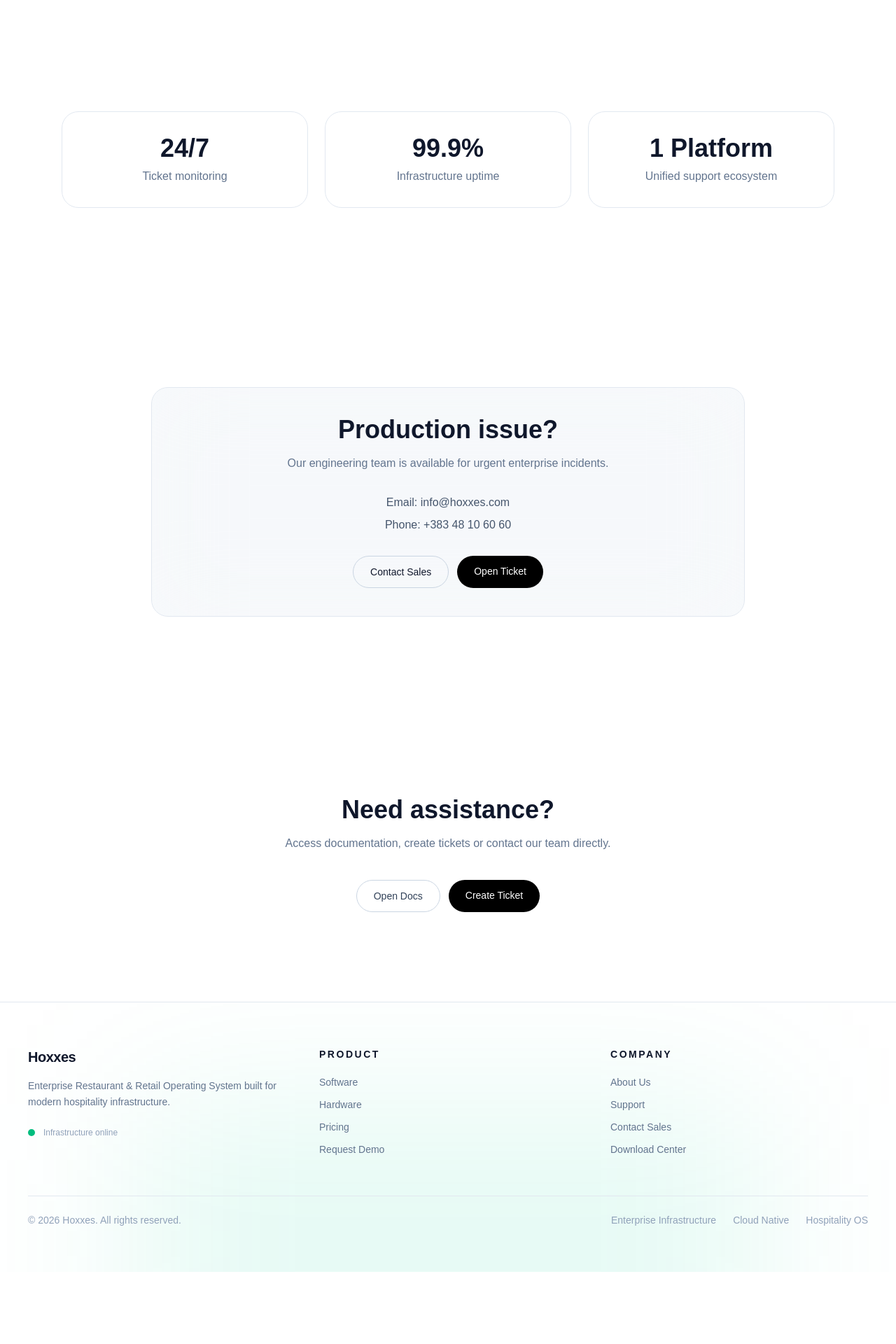
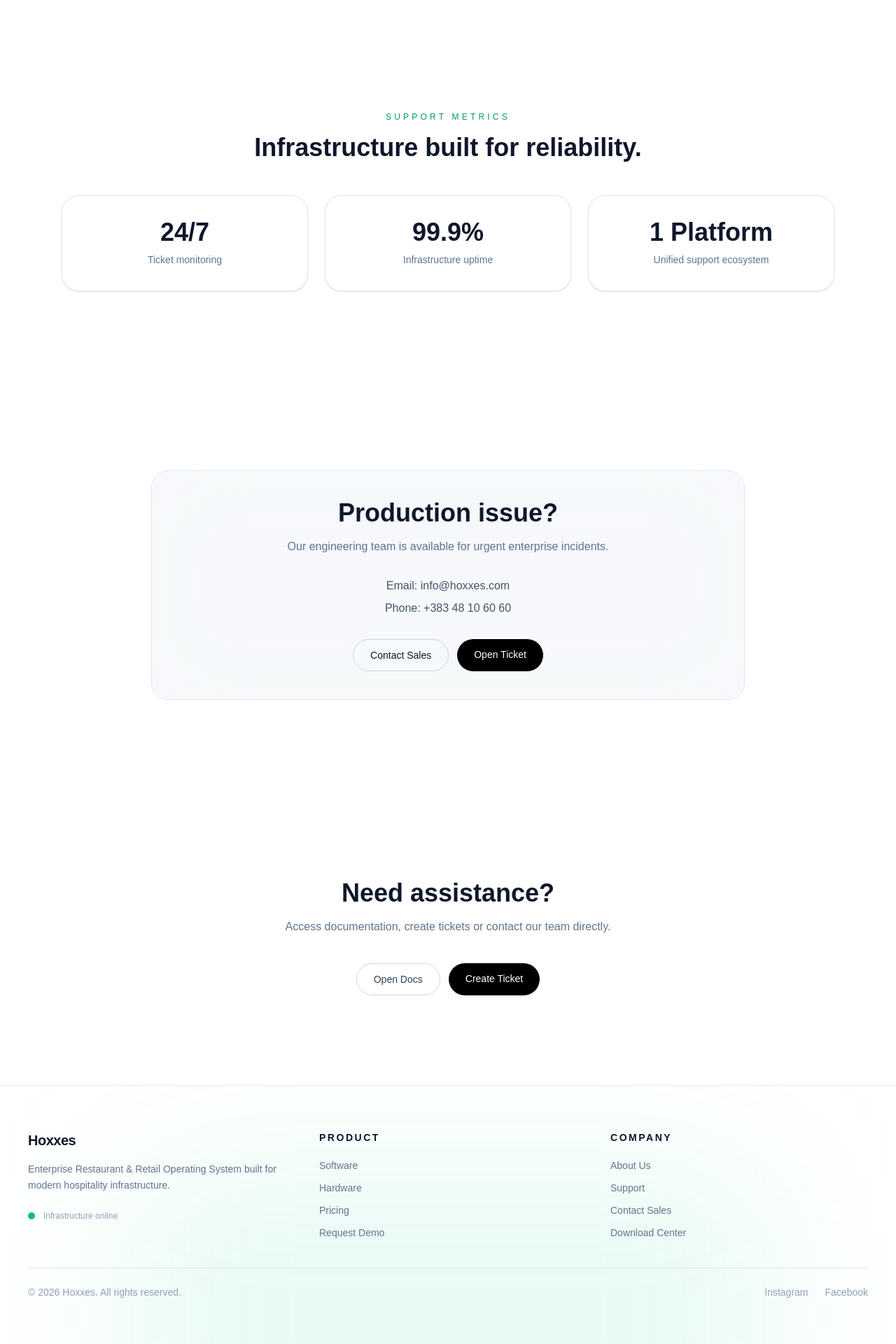
Before and after one commit to leonardapp/web, a Next.js app: page /support in a window 1280 px wide. Shown: the part 924-2844 px from the top of the page at 70% size. Before the commit the page ends 2741 px from the top, so only its background shows below. Built offline with nearby package versions, Linux system fonts and the light colour scheme.

Commit message:
Support update

```diff
--- a/app/page.tsx
+++ b/app/page.tsx
@@ -471,16 +471,10 @@ multiple locations from one platform.
   />
 
   <img
-    src="https://hoxxes.app/images/kiosk.svg"
-    alt="Hoxxes Kiosk"
-    style={{
-      width: "900px",
-      maxWidth: "140%",
-      display: "block",
-      position: "relative",
-      zIndex: 10,
-    }}
-  />
+  src="https://hoxxes.app/images/kiosk.svg"
+  alt="Hoxxes Kiosk"
+  className="relative z-10 w-full max-w-[900px] sm:max-w-[900px] max-h-[500px] object-contain"
+/>
 </motion.div>
 
            </div>
--- a/app/request-demo/page.tsx
+++ b/app/request-demo/page.tsx
@@ -117,9 +117,9 @@ export default function RequestDemoPage() {
   <div className="grid lg:grid-cols-2 gap-12 items-start">
 
     {/* LEFT COLUMN */}
-    <div>
+<div className="rounded-3xl border border-slate-200 bg-white shadow-sm p-6 sm:p-8 md:p-10">
 
-      <form className="space-y-4" onSubmit={handleSubmit}>
+  <form className="space-y-4" onSubmit={handleSubmit}>
 
         <input
           name="name"
--- a/app/support/page.tsx
+++ b/app/support/page.tsx
@@ -45,7 +45,7 @@ export default function SupportPage() {
             Support Infrastructure
           </div>
 
-          <h1 className="mt-6 text-4xl md:text-6xl font-semibold tracking-tight leading-tight">
+         <h1 className="mt-6 text-3xl sm:text-5xl md:text-6xl font-semibold tracking-tight leading-tight">
             Enterprise support
 <span className="block text-slate-500">
   when operations matter.
@@ -77,7 +77,7 @@ export default function SupportPage() {
 
       {/* SUPPORT CARDS */}
       <section className="relative z-10 max-w-6xl mx-auto px-6 pb-24 sm:pb-32">
-        <div className="grid md:grid-cols-3 gap-6">
+        <div className="grid grid-cols-1 md:grid-cols-3 gap-6">
           {supportOptions.map((item, i) => (
             <motion.div
               key={i}
@@ -111,26 +111,40 @@ export default function SupportPage() {
           ))}
         </div>
       </section>
+
       <section className="max-w-6xl mx-auto px-6 py-24 sm:py-32">
-  <div className="grid md:grid-cols-3 gap-6 text-center">
 
-    <div className="p-8 rounded-3xl border border-slate-200 bg-white">
-      <div className="text-4xl font-semibold">24/7</div>
-      <div className="mt-2 text-slate-500">
+  <div className="text-center mb-12">
+
+    <div className="text-xs uppercase tracking-[0.35em] text-emerald-600">
+      Support Metrics
+    </div>
+
+    <h2 className="mt-4 text-3xl sm:text-4xl font-semibold">
+      Infrastructure built for reliability.
+    </h2>
+
+  </div>
+
+  <div className="grid grid-cols-1 sm:grid-cols-3 gap-6 text-center">
+
+    <div className="p-8 rounded-3xl border border-slate-200 bg-white shadow-sm hover:shadow-xl transition">
+      <div className="text-3xl sm:text-4xl font-semibold">24/7</div>
+      <div className="mt-2 text-sm leading-relaxed text-slate-500">
         Ticket monitoring
       </div>
     </div>
 
-    <div className="p-8 rounded-3xl border border-slate-200 bg-white">
-      <div className="text-4xl font-semibold">99.9%</div>
-      <div className="mt-2 text-slate-500">
+    <div className="p-8 rounded-3xl border border-slate-200 bg-white shadow-sm hover:shadow-xl transition">
+      <div className="text-3xl sm:text-4xl font-semibold">99.9%</div>
+      <div className="mt-2 text-sm leading-relaxed text-slate-500">
         Infrastructure uptime
       </div>
     </div>
 
-    <div className="p-8 rounded-3xl border border-slate-200 bg-white">
-      <div className="text-4xl font-semibold">1 Platform</div>
-      <div className="mt-2 text-slate-500">
+    <div className="p-8 rounded-3xl border border-slate-200 bg-white shadow-sm hover:shadow-xl transition">
+      <div className="text-3xl sm:text-4xl font-semibold">1 Platform</div>
+      <div className="mt-2 text-sm leading-relaxed text-slate-500">
         Unified support ecosystem
       </div>
     </div>
@@ -138,18 +152,19 @@ export default function SupportPage() {
   </div>
 </section>
 
+
       {/* EMERGENCY SUPPORT BLOCK */}
       <section className="relative z-10 max-w-4xl mx-auto px-6 py-24 sm:py-32">
-        <div className="relative rounded-3xl border border-slate-200 bg-slate-50 p-10 text-center overflow-hidden">
+        <div className="relative rounded-3xl border border-slate-200 bg-slate-50 p-6 sm:p-8 md:p-10 text-center overflow-hidden">
 
           <div className="absolute inset-0 bg-slate-100/30 blur-3xl" />
 
           <div className="relative">
-            <h2 className="text-3xl md:text-4xl font-semibold">
+            <h2 className="text-2xl sm:text-3xl md:text-4xl font-semibold">
               Production issue?
             </h2>
 
-            <p className="mt-4 text-slate-500">
+            <p className="mt-4 text-sm sm:text-base text-slate-500">
               Our engineering team is available for urgent enterprise incidents.
             </p>
 
--- a/components/Footer.tsx
+++ b/components/Footer.tsx
@@ -10,10 +10,10 @@ export default function Footer() {
   <div className="absolute -bottom-40 left-1/2 -translate-x-1/2 w-[900px] h-[400px] bg-emerald-400/10 blur-[120px]" />
 </div>
 
-      <div className="relative max-w-7xl mx-auto px-6 sm:px-8 lg:px-10 py-14 sm:py-16">
+      <div className="relative max-w-7xl mx-auto px-6 sm:px-8 lg:px-10 py-10 sm:py-16">
 
         {/* TOP */}
-        <div className="grid grid-cols-1 md:grid-cols-3 gap-12">
+        <div className="grid grid-cols-1 md:grid-cols-3 gap-8 md:gap-12">
 
           {/* BRAND */}
           <div>
@@ -109,17 +109,33 @@ export default function Footer() {
         </div>
 
         {/* BOTTOM */}
-        <div className="mt-14 pt-6 border-t border-slate-200 flex flex-col md:flex-row items-start md:items-center justify-between gap-5">
+        <div className="mt-10 pt-6 border-t border-slate-200 flex flex-col md:flex-row items-start md:items-center justify-between gap-4">
 
           <p className="text-xs sm:text-sm text-slate-400">
             © {new Date().getFullYear()} Hoxxes. All rights reserved.
           </p>
 
-          <div className="flex flex-wrap items-center gap-x-6 gap-y-3 text-xs sm:text-sm text-slate-400">
-            <span>Enterprise Infrastructure</span>
-            <span>Cloud Native</span>
-            <span>Hospitality OS</span>
-          </div>
+          <div className="flex items-center gap-6 text-sm font-medium">
+
+  <a
+    href="https://www.instagram.com/hoxxes_innovation/"
+    target="_blank"
+    rel="noopener noreferrer"
+    className="text-slate-400 hover:text-slate-900 transition-colors"
+  >
+    Instagram
+  </a>
+
+  <a
+    href="https://www.facebook.com/profile.php?id=61569182421739"
+    target="_blank"
+    rel="noopener noreferrer"
+    className="text-slate-400 hover:text-slate-900 transition-colors"
+  >
+    Facebook
+  </a>
+
+</div>
         </div>
       </div>
     </footer>
```
